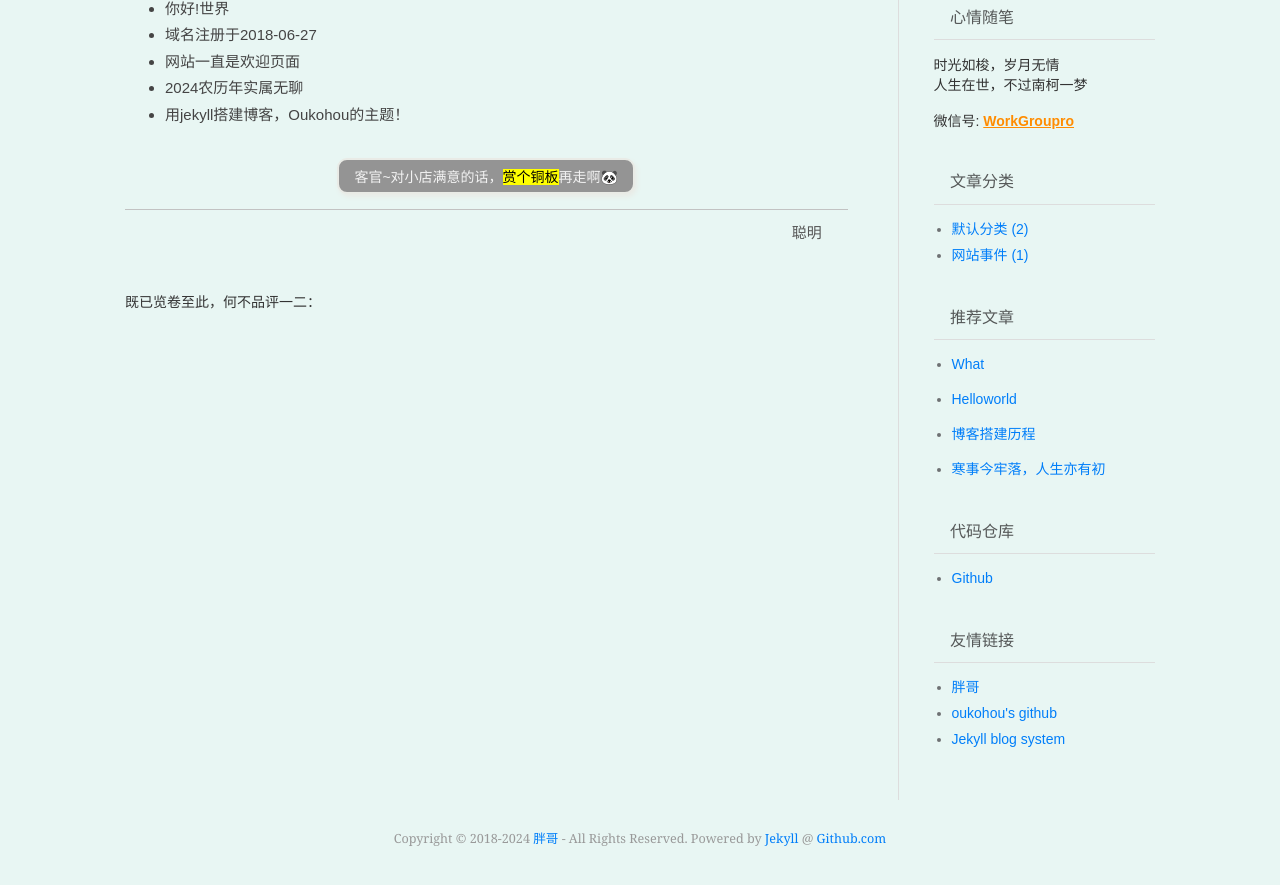
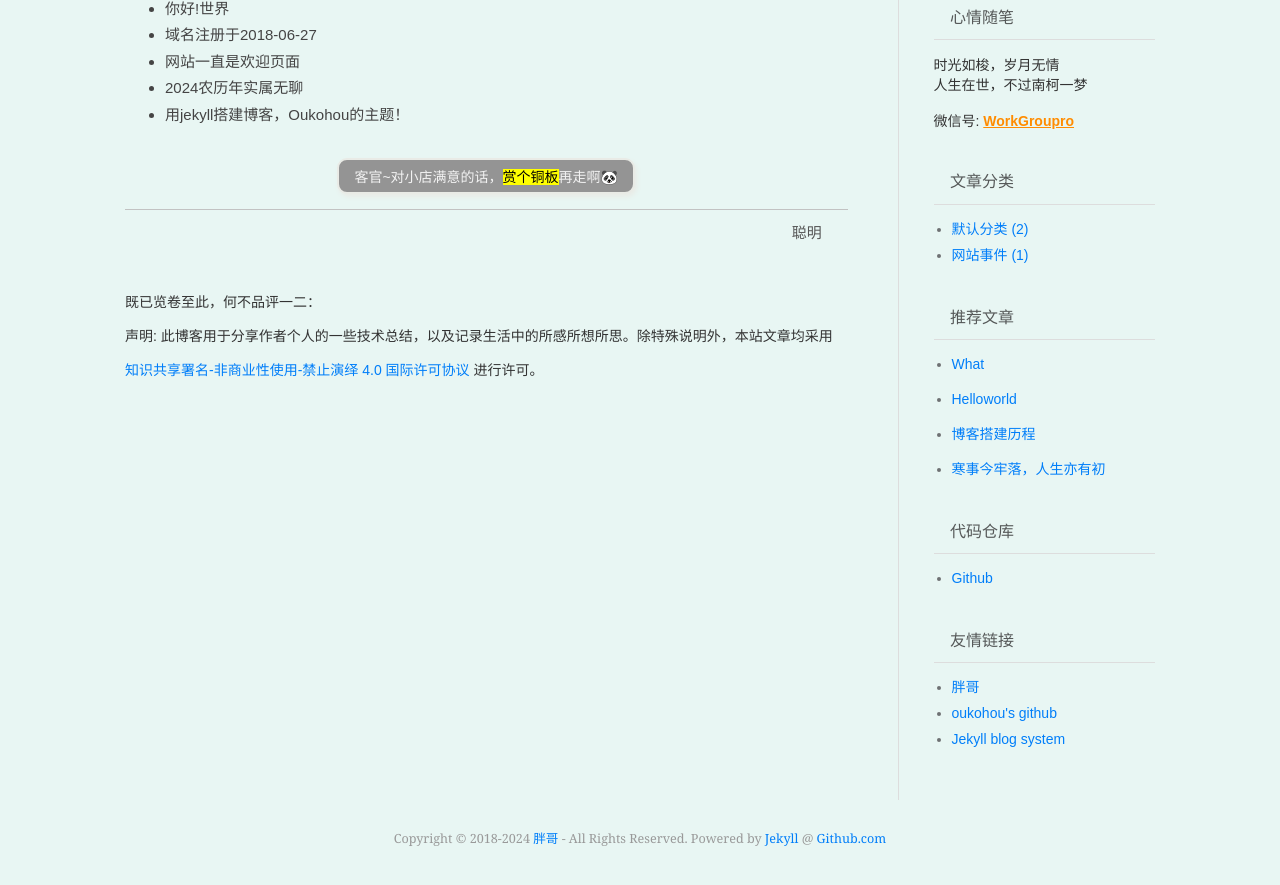
Before and after one commit to YiPianYe/pangge, a Jekyll site: the page built from _posts/2024-02-18-helloworld.md, in a window 1280 px wide, cut to the strip 302-1197 px from the top of the page. Shown: the top 885 px of the strip. Built offline with Jekyll 4.4.1, drawn with Linux system fonts in a browser that asks for light colours; some web fonts are replaced; our own code applies the rules of GitHub Pages for plain Markdown files; comment, search, counter and statistics services are not loaded.

Commit message:
Update post.html

```diff
--- a/_layouts/post.html
+++ b/_layouts/post.html
@@ -85,4 +85,7 @@ layout: base
     </script>
 <!-- guestbook -->
 {%- include guestbook.html -%}
+<p>声明: 此博客用于分享作者个人的一些技术总结，以及记录生活中的所感所想所思。除特殊说明外，本站文章均采用 </p>
+<a rel="license" href="https://creativecommons.org/licenses/by-nc-nd/4.0/deed.zh"> 知识共享署名-非商业性使用-禁止演绎 4.0 国际许可协议 </a>进行许可。
+    <br>
 </article>
```
